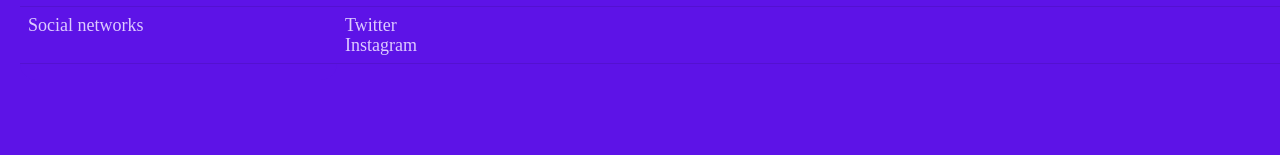
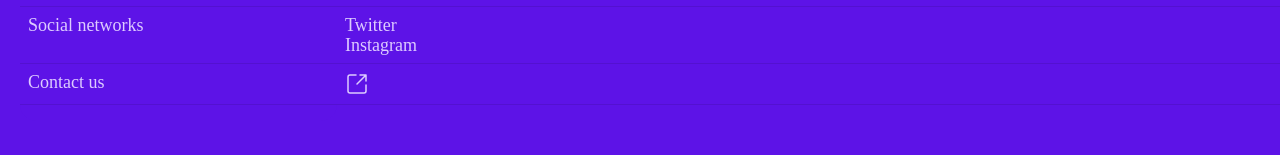
Before and after one commit to tjHsu/gallery-map, a Next.js app: page /about in a window 1280 px wide. Shown: the part 131-286 px from the top of the page. Built offline with nearby package versions, Linux system fonts and the light colour scheme; a web font is replaced by a local one.

Commit message:
Update about us page

```diff
--- a/src/pages/about.tsx
+++ b/src/pages/about.tsx
@@ -22,6 +22,15 @@ const About: NextPage = () => {
               </td>
             </tr>
             <tr>
+                <td className="text-base align-top">Contact us</td>
+                <td>
+                  <a href='https://form.typeform.com/to/yovdmQxU' target="_blank" rel="noreferrer">
+                    <svg width="24" height="24" viewBox="0 0 24 24" strokeWidth="1.5" fill="none" xmlns="http://www.w3.org/2000/svg"> <path d="M21 3L15 3M21 3L12 12M21 3V9" stroke="currentColor" strokeLinecap="round" strokeLinejoin="round" /> <path d="M21 13V19C21 20.1046 20.1046 21 19 21H5C3.89543 21 3 20.1046 3 19V5C3 3.89543 3.89543 3 5 3H11" stroke="currentColor" strokeLinecap="round" />
+                    </svg>
+                  </a>
+                </td>
+              </tr>
+            <tr>
               <td></td>
             </tr>
           </tbody>
```
